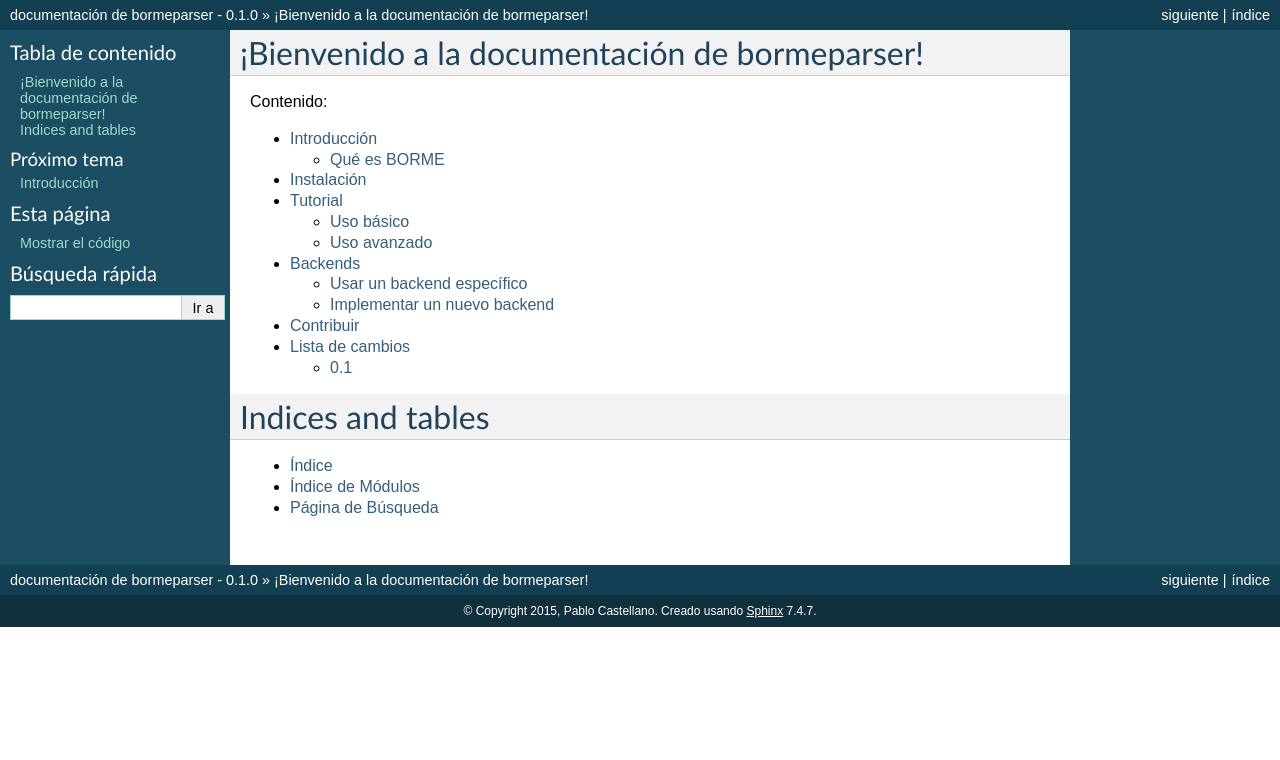
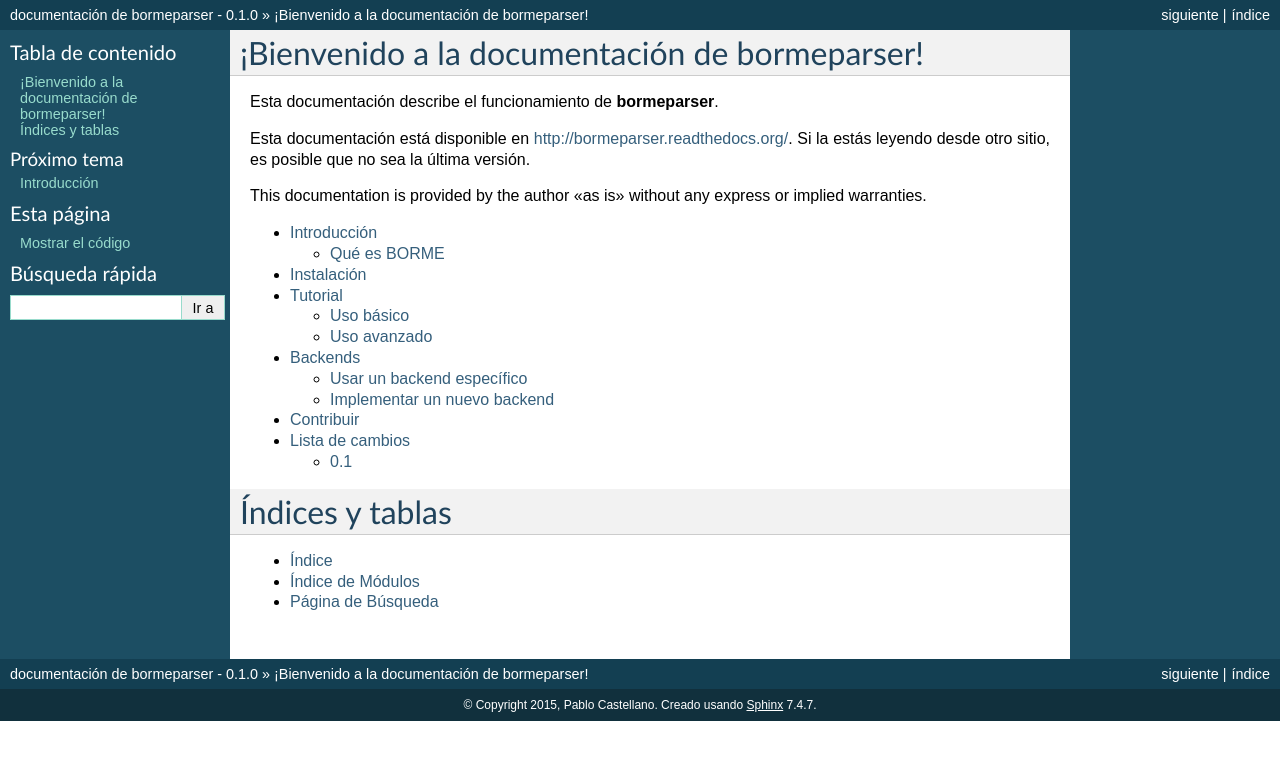
Before and after one commit to PabloCastellano/bormeparser, a Sphinx documentation site: the page built from docs/index.rst, in a window 1280 px wide. Shown: the top 760 px of the page. Built offline with Sphinx 7.4.7, drawn with Linux system fonts in a browser that asks for light colours.

Commit message:
doc: index

```diff
--- a/docs/conf.py
+++ b/docs/conf.py
@@ -110,7 +110,7 @@
 # The theme to use for HTML and HTML Help pages.  See the documentation for
 # a list of builtin themes.
 #html_theme = 'alabaster'
-html_theme = 'classic'
+html_theme = 'default'
 
 # Theme options are theme-specific and customize the look and feel of a theme
 # further.  For a list of options available for each theme, see the
--- a/docs/index.rst
+++ b/docs/index.rst
@@ -6,7 +6,12 @@
 ¡Bienvenido a la documentación de bormeparser!
 ==============================================
 
-Contenido:
+
+Esta documentación describe el funcionamiento de **bormeparser**.
+
+Esta documentación está disponible en http://bormeparser.readthedocs.org/. Si la estás leyendo desde otro sitio, es posible que no sea la última versión.
+
+This documentation is provided by the author "as is" without any express or implied warranties.
 
 .. toctree::
    :maxdepth: 2
@@ -18,8 +23,8 @@
     Contribuir <contribution>
     Lista de cambios <changelog>
 
-Indices and tables
-==================
+Índices y tablas
+================
 
 * :ref:`genindex`
 * :ref:`modindex`
```
Also changed, not shown: README.md (+4 -0 lines).
